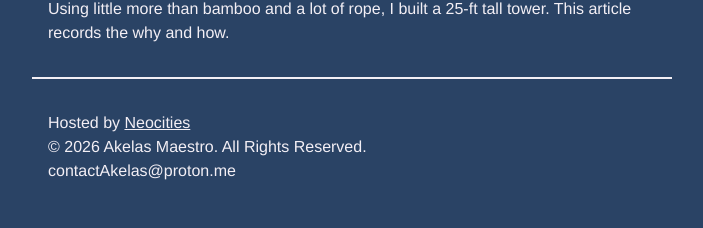
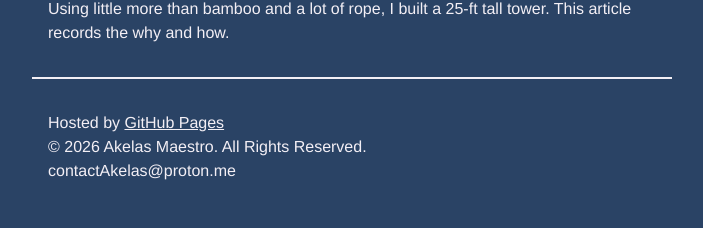
Before and after one commit to AkelasMaestro/akelasmaestro.github.io, a Jekyll site: the page built from index.md, in a window 1280 px wide. Shown: the part 1134-1362 px from the top of the page, without its empty margins (288-991 px from the left). Built offline with Jekyll 4.4.1, drawn with Linux system fonts in a browser that asks for light colours.

Commit message:
Update hosted by message in footer

```diff
--- a/_layouts/default.html
+++ b/_layouts/default.html
@@ -39,7 +39,7 @@
   <!-- This is the start of the footer -->
   <footer>
    <p>
-    Hosted by <a href="neocities.org">Neocities</a> <br>
+    Hosted by <a href="https://docs.github.com/en/pages">GitHub Pages</a> <br>
     © 2026  Akelas Maestro. All Rights Reserved. <br>
     contactAkelas@proton.me
     </p>
```
